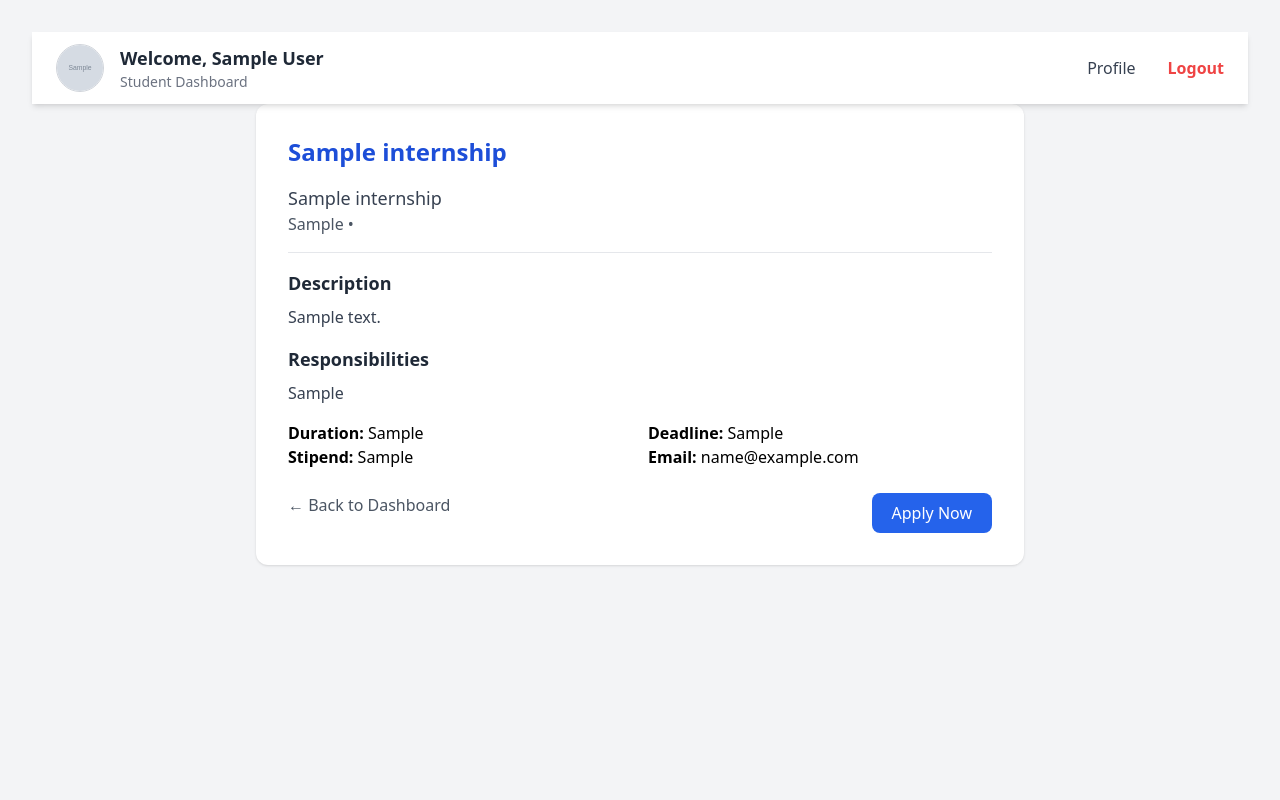
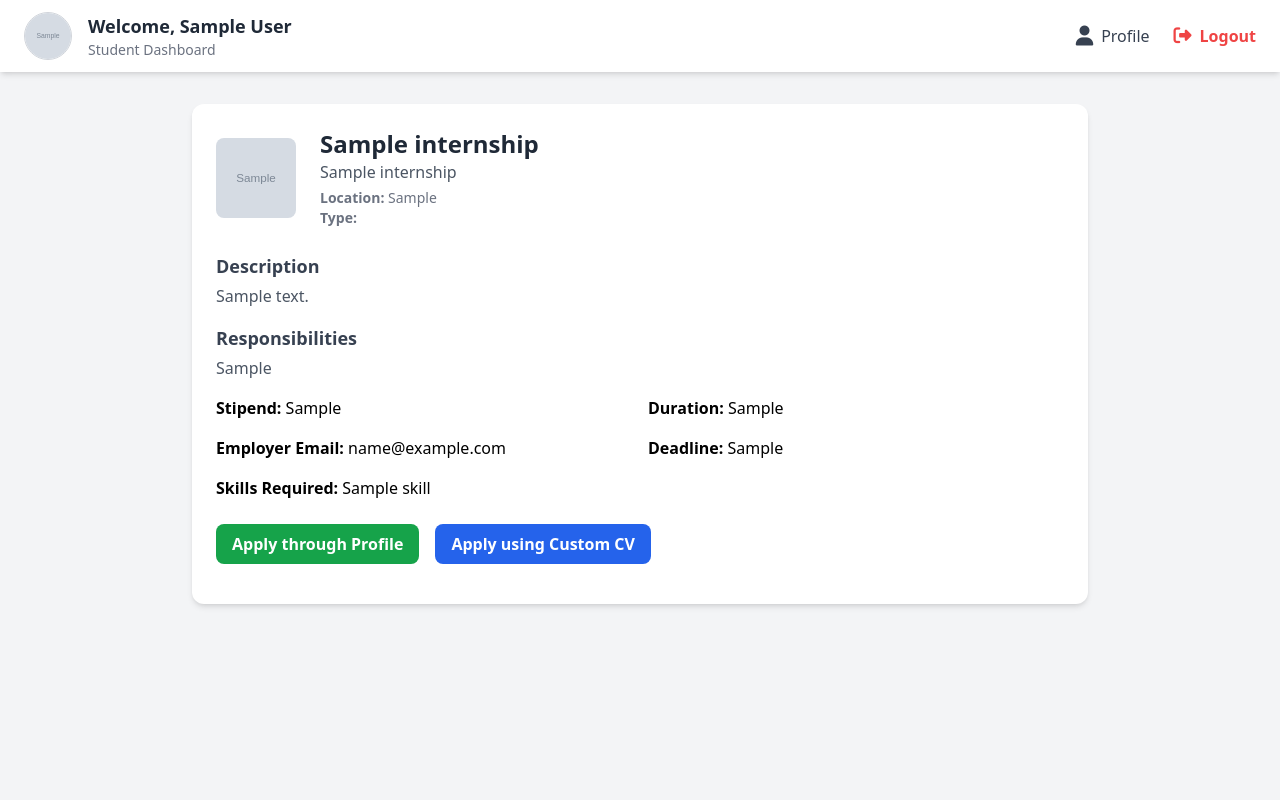
Before and after one commit to ChithMa/NextStep_Porject, a PHP site: page /views/internship_details.php?id=1 in a window 1280 px wide. Run offline with PHP 8.4, Linux system fonts and the light colour scheme; the visitor is signed in with stand-in values (Sample User, id 1); tables that the repository leaves empty or names only in its code hold one stand-in row (values such as "Sample post"); grey boxes marked "Sample" are stand-in pictures; some libraries are stand-ins or nearby versions.

Commit message:
Add application process

```diff
--- a/views/internship_details.php
+++ b/views/internship_details.php
@@ -1,28 +1,37 @@
 <?php
 session_start();
-require_once "../includes/header.php";
-require_once "../config/db.php";
+require_once '../includes/header.php';
+require '../config/db.php'; // your PDO connection
 
 if (!isset($_SESSION['user_id']) || $_SESSION['role'] !== 'student') {
     header("Location: ../login.php");
     exit;
 }
 
-// Check if ID exists
-if (!isset($_GET['id'])) {
-    header("Location: dashboard.php");
+// Validate internship ID
+if (!isset($_GET['id']) || !is_numeric($_GET['id'])) {
+    $_SESSION['error'] = "Invalid internship selected.";
+    header("Location: student_dashboard.php");
     exit;
 }
 
-$id = intval($_GET['id']);
+$internship_id = (int)$_GET['id'];
 
-// Fetch internship details
-$stmt = $pdo->prepare("SELECT * FROM internships WHERE id = ?");
-$stmt->execute([$id]);
+// Fetch internship with skills
+$stmt = $pdo->prepare("
+    SELECT i.*, GROUP_CONCAT(s.name SEPARATOR ', ') AS skills
+    FROM internships i
+    LEFT JOIN internship_skills iskill ON i.id = iskill.internship_id
+    LEFT JOIN skills s ON iskill.skill_id = s.id
+    WHERE i.id = ?
+    GROUP BY i.id
+");
+$stmt->execute([$internship_id]);
 $internship = $stmt->fetch(PDO::FETCH_ASSOC);
 
 if (!$internship) {
-    echo "<p class='text-red-500 text-center mt-10'>Internship not found.</p>";
+    $_SESSION['error'] = "Internship not found.";
+    header("Location: student_dashboard.php");
     exit;
 }
 ?>
@@ -30,41 +39,93 @@ if (!$internship) {
 <html lang="en">
 <head>
   <meta charset="UTF-8">
-  <title><?php echo htmlspecialchars($internship['title']); ?></title>
+  <title><?= htmlspecialchars($internship['title']) ?> | Internship Details</title>
+  <link rel="stylesheet" href="https://cdnjs.cloudflare.com/ajax/libs/font-awesome/6.6.0/css/all.min.css">
   <script src="https://cdn.tailwindcss.com"></script>
 </head>
-<body class="bg-gray-100 min-h-screen p-8">
-  <div class="max-w-3xl mx-auto bg-white rounded-xl shadow p-8">
-    <h2 class="text-2xl font-bold text-blue-700 mb-4"><?php echo htmlspecialchars($internship['title']); ?></h2>
-    <p class="text-lg text-gray-700 font-medium"><?php echo htmlspecialchars($internship['company_name']); ?></p>
-    <p class="text-gray-600 mb-4"><?php echo htmlspecialchars($internship['location']); ?> • <?php echo htmlspecialchars($internship['type']); ?></p>
+<body class="bg-gray-100 min-h-screen">
+  <div class="max-w-4xl mx-auto mt-8 bg-white p-6 rounded-xl shadow-md">
+    <!-- Flash Messages -->
+    <?php if (isset($_SESSION['success'])): ?>
+      <div class="bg-green-100 border border-green-400 text-green-700 px-4 py-3 mb-6 rounded-lg">
+        <strong>Success!</strong> <?= $_SESSION['success']; ?>
+      </div>
+      <?php unset($_SESSION['success']); endif; ?>
 
-    <hr class="my-4">
+    <?php if (isset($_SESSION['error'])): ?>
+      <div class="bg-red-100 border border-red-400 text-red-700 px-4 py-3 mb-6 rounded-lg">
+        <strong>Error!</strong> <?= $_SESSION['error']; ?>
+      </div>
+      <?php unset($_SESSION['error']); endif; ?>
+    <div class="flex items-center mb-6">
+      <?php if (!empty($internship['company_logo'])): ?>
+        <img src="../<?= htmlspecialchars($internship['company_logo']) ?>" class="w-20 h-20 rounded-lg object-cover mr-6">
+      <?php else: ?>
+        <div class="w-20 h-20 rounded-lg bg-gray-200 flex items-center justify-center mr-6">
+          <i class="fa-solid fa-building text-gray-500 text-2xl"></i>
+        </div>
+      <?php endif; ?>
 
-    <h3 class="text-lg font-semibold text-gray-800 mb-2">Description</h3>
-    <p class="text-gray-700 mb-4"><?php echo nl2br(htmlspecialchars($internship['description'])); ?></p>
-
-    <h3 class="text-lg font-semibold text-gray-800 mb-2">Responsibilities</h3>
-    <p class="text-gray-700 mb-4"><?php echo nl2br(htmlspecialchars($internship['responsibilities'])); ?></p>
-
-    <div class="grid grid-cols-2 gap-4 mb-4">
       <div>
-        <p><span class="font-semibold">Duration:</span> <?php echo htmlspecialchars($internship['duration']); ?></p>
-        <p><span class="font-semibold">Stipend:</span> <?php echo htmlspecialchars($internship['stipend']); ?></p>
-      </div>
-      <div>
-        <p><span class="font-semibold">Deadline:</span> <?php echo htmlspecialchars($internship['deadline']); ?></p>
-        <p><span class="font-semibold">Email:</span> <?php echo htmlspecialchars($internship['employer_email']); ?></p>
+        <h1 class="text-2xl font-bold text-gray-800"><?= htmlspecialchars($internship['title']) ?></h1>
+        <p class="text-gray-600"><?= htmlspecialchars($internship['company_name']) ?></p>
+        <p class="text-sm text-gray-500 mt-1"><strong>Location:</strong> <?= htmlspecialchars($internship['location']) ?></p>
+        <p class="text-sm text-gray-500"><strong>Type:</strong> <?= htmlspecialchars($internship['type']) ?></p>
       </div>
     </div>
 
-    <div class="mt-6 flex justify-between">
-      <a href="dashboard.php" class="text-gray-600 hover:text-gray-800">← Back to Dashboard</a>
-      <a href="apply_internship.php?id=<?php echo $internship['id']; ?>"
-         class="bg-blue-600 text-white px-5 py-2 rounded-lg hover:bg-blue-700 transition">
-        Apply Now
-      </a>
+    <!-- Internship Details -->
+    <div class="mb-4">
+      <h2 class="text-lg font-semibold text-gray-700">Description</h2>
+      <p class="text-gray-600 mt-1"><?= nl2br(htmlspecialchars($internship['description'])) ?></p>
+    </div>
+
+    <div class="mb-4">
+      <h2 class="text-lg font-semibold text-gray-700">Responsibilities</h2>
+      <p class="text-gray-600 mt-1"><?= nl2br(htmlspecialchars($internship['responsibilities'] ?? 'Not specified')) ?></p>
+    </div>
+
+    <div class="mb-4 grid grid-cols-2 gap-4">
+      <p><strong>Stipend:</strong> <?= htmlspecialchars($internship['stipend']) ?></p>
+      <p><strong>Duration:</strong> <?= htmlspecialchars($internship['duration']) ?></p>
+      <p><strong>Employer Email:</strong> <?= htmlspecialchars($internship['employer_email']) ?></p>
+      <p><strong>Deadline:</strong> <?= htmlspecialchars($internship['deadline']) ?></p>
+    </div>
+
+    <div class="mb-6">
+      <p><strong>Skills Required:</strong> <?= htmlspecialchars($internship['skills'] ?? 'Not specified') ?></p>
+    </div>
+
+    <!-- Apply Buttons -->
+    <div class="flex gap-4 items-center">
+      <form action="../controllers/apply_internships.php" method="POST">
+        <input type="hidden" name="internship_id" value="<?= $internship['id'] ?>">
+        <input type="hidden" name="apply_type" value="profile">
+        <button type="submit" class="bg-green-600 hover:bg-green-700 text-white px-4 py-2 rounded-lg font-semibold">
+          Apply through Profile
+        </button>
+      </form>
+
+      <form action="../controllers/apply_internships.php" method="POST" enctype="multipart/form-data" id="customCVForm">
+        <input type="hidden" name="internship_id" value="<?= $internship['id'] ?>">
+        <input type="hidden" name="apply_type" value="custom_cv">
+        <input type="file" name="custom_cv" accept="application/pdf" required class="hidden" id="customCV">
+        <label for="customCV" class="bg-blue-600 hover:bg-blue-700 text-white px-4 py-2 rounded-lg font-semibold cursor-pointer inline-flex items-center justify-center">
+          Apply using Custom CV
+        </label>
+      </form>
     </div>
   </div>
+  <script>
+  // Auto-submit form when a file is selected
+  const customCVInput = document.getElementById('customCV');
+  const customCVForm = document.getElementById('customCVForm');
+
+  customCVInput.addEventListener('change', function() {
+    if (this.files.length > 0) {
+      customCVForm.submit();
+    }
+  });
+</script>
 </body>
 </html>
```
Also changed, not shown: controllers/apply_internships.php (added, +97 -0 lines), views/student_dashboard.php (+50 -2 lines).
